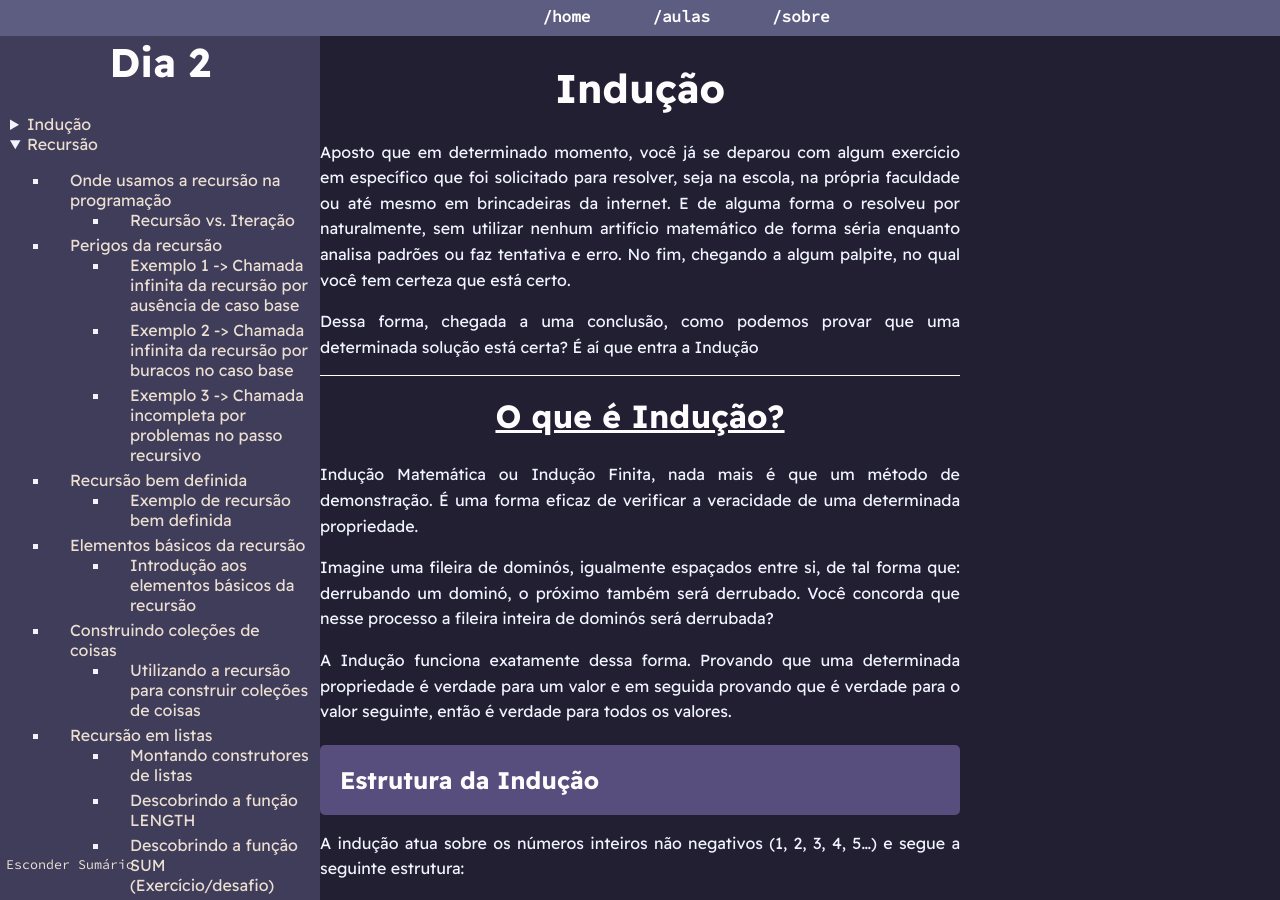
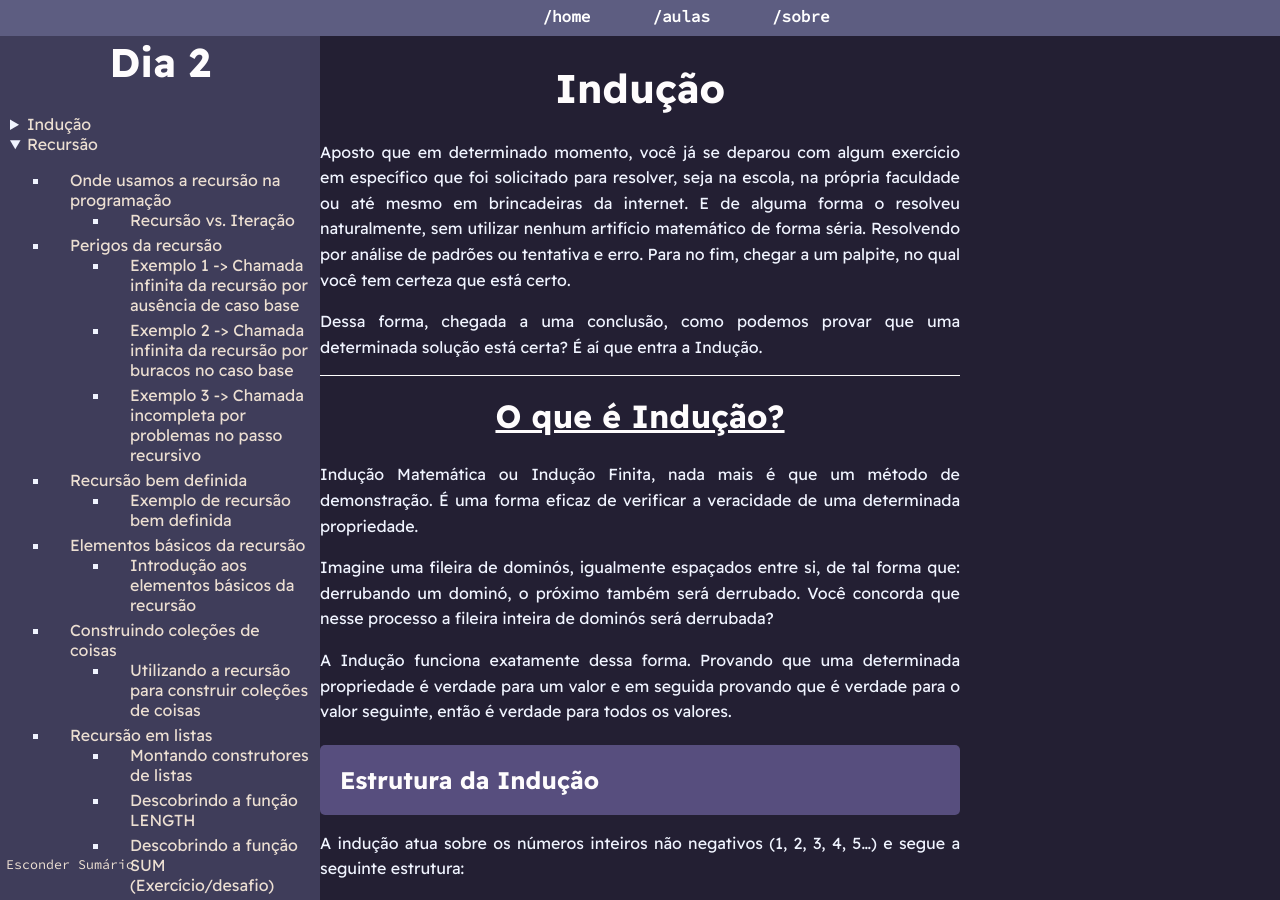
Before and after one commit to PETCC-UFRN/minicurso-demons-mat, a Jekyll site: the page built from segundoDia.md, in a window 1280 px wide and 900 px high. Built offline with Jekyll 4.4.1, drawn with Linux system fonts in a browser that asks for light colours; some of the changed text lies outside the part shown.

Commit message:
Terminando de formatar os cálculos de indução e corrigindo erros de escrita.

```diff
--- a/segundoDia.md
+++ b/segundoDia.md
@@ -76,9 +76,9 @@ title: Minicurso de Matemática aplicada à Computação
   </div>
 
 # Indução
-Aposto que em determinado momento, você já se deparou com algum exercício em específico que foi solicitado para resolver, seja na escola, na própria faculdade ou até mesmo em brincadeiras da internet. E de alguma forma o resolveu por naturalmente, sem utilizar nenhum artifício matemático de forma séria enquanto analisa padrões ou faz tentativa e erro. No fim, chegando a algum palpite, no qual você tem certeza que está certo.
+Aposto que em determinado momento, você já se deparou com algum exercício em específico que foi solicitado para resolver, seja na escola, na própria faculdade ou até mesmo em brincadeiras da internet. E de alguma forma o resolveu naturalmente, sem utilizar nenhum artifício matemático de forma séria. Resolvendo por análise de padrões ou tentativa e erro. Para no fim, chegar a um palpite, no qual você tem certeza que está certo.
 
-Dessa forma, chegada a uma conclusão, como podemos provar que uma determinada solução está certa? É aí que entra a Indução
+Dessa forma, chegada a uma conclusão, como podemos provar que uma determinada solução está certa? É aí que entra a Indução.
 
 ## O que é Indução?
 Indução Matemática ou Indução Finita, nada mais é que um método de demonstração. É uma forma eficaz de verificar a veracidade de uma determinada propriedade.
@@ -176,7 +176,7 @@ Portanto, é verdade para $n = 1$.
 - **Passo indutivo**
 (É aqui que as coisas começam a ficar um pouco mais extravagantes).
 
-A primeira etapa do passo indutivo é formular a Hipótese de Indução.
+A primeira etapa do passo indutivo é formular a hipótese de indução.
 A nossa hipótese é a seguinte:
 Suponha que a fórmula vale para algum $k \in \mathbb{N}$:
 
@@ -199,9 +199,9 @@ $$
 $$
 
 Como é o procedimento a partir daqui?
-Vamos usar a fórmula da Hipótese de Indução como base e, a partir dela, tentar chegar à expressão que queremos provar para (k + 1), realizando operações e manipulações em uma expressão, para chegar na outra.
+Vamos usar a fórmula da hipótese de indução como base e, a partir dela, tentar chegar à expressão que queremos provar para (k + 1), realizando operações e manipulações em uma expressão, para chegar na outra.
 
-Supondo que a Hipótese de Indução é verdade, sabemos que:
+Supondo que a hipótese de indução é verdade, sabemos que:
 
 $$
 1 + 2 + 3 + \dots + k = \frac{k(k + 1)}{2}
@@ -330,7 +330,7 @@ Os valores da fórmula realmente condizem com os valores previamente definidos.
 
 No passo indutivo, queremos mostrar que, para todos os inteiros $k \geq 1$, se $P(i)$ é verdade para todos os inteiros $i$ de $0$ até $k$, então $P(k+1)$ também é verdade.
 
-Nossa Hipótese de Indução é a seguinte:
+Nossa hipótese de indução é a seguinte:
 Seja $k$ qualquer inteiro $k \geq 1$ e suponha que
 
 $$
@@ -342,13 +342,11 @@ $$
 (Essa é a principal característica da indução forte: em vez de supor que a propriedade vale apenas para $k$, como na indução simples, aqui suponhamos que ela vale para todos os casos anteriores até k, e usamos essas informações para provar que também vale para $k+1$.)
 
 Continuando:
-Queremos mostrar que
+Queremos mostrar a veracidade de:
 
 $$
 s_{k+1} = 5^{k+1} - 1
 $$
-
-é verdade.
 
 Como $k \geq 1$, temos que $k + 1 \geq 2$, e então:
 
```
